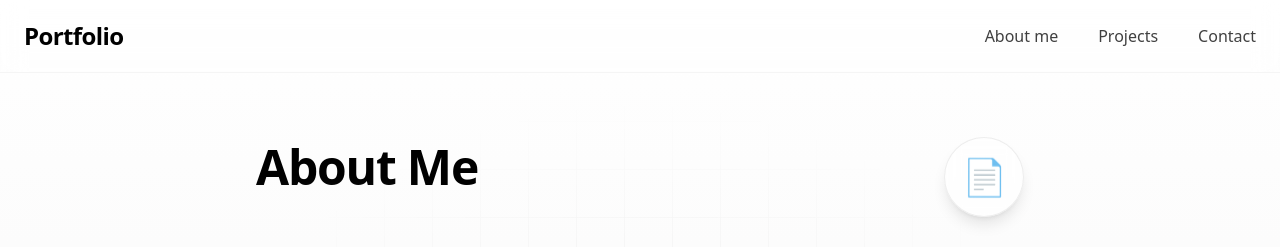
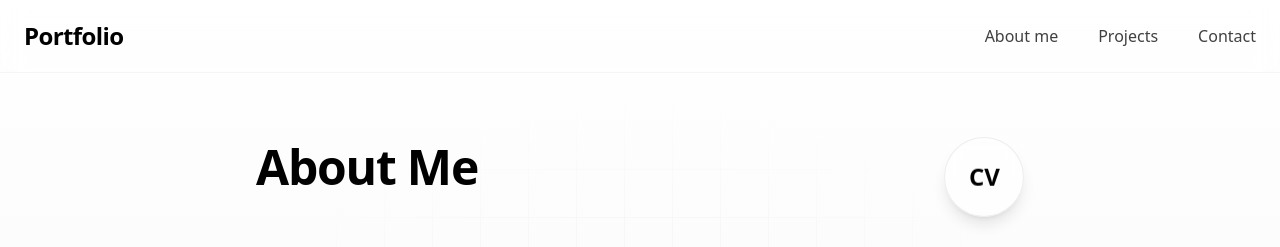
Before and after one commit to karpetoryba/my-portfolio-nextjs, a Next.js app: page /about in a window 1280 px wide. Shown: the top 247 px of the page. Built offline with nearby package versions, Linux system fonts and the light colour scheme.

Commit message:
🎨 Updated CV download button text style on About and Contact pages, and adjusted bottom margin on Projects page for improved layout consistency.

```diff
--- a/src/app/about/page.tsx
+++ b/src/app/about/page.tsx
@@ -23,7 +23,7 @@ export default function AboutPage() {
               className="relative flex items-center justify-center w-16 h-16 sm:w-20 sm:h-20 rounded-full bg-white/60 backdrop-blur-sm border border-neutral-200/70 shadow-lg hover:shadow-xl transition-all duration-300 hover:scale-110 active:scale-95 group"
               aria-label="Download CV"
             >
-              <span className="text-3xl sm:text-4xl animate-float">📄</span>
+              <span className="text-xl sm:text-2xl font-bold text-black animate-float">CV</span>
               <span className="absolute -bottom-8 left-1/2 -translate-x-1/2 text-xs font-medium text-neutral-700 opacity-0 group-hover:opacity-100 transition-opacity duration-200 whitespace-nowrap bg-white/80 px-2 py-1 rounded backdrop-blur-sm">
                 Download CV
               </span>
--- a/src/app/contact/page.tsx
+++ b/src/app/contact/page.tsx
@@ -27,7 +27,7 @@ export default function ContactPage() {
               className="flex items-center justify-center w-16 h-16 sm:w-20 sm:h-20 rounded-full bg-white/60 backdrop-blur-sm border border-neutral-200/70 shadow-lg hover:shadow-xl transition-all duration-300 hover:scale-110 active:scale-95 group"
               aria-label="Download CV"
             >
-              <span className="text-3xl sm:text-4xl animate-float">📄</span>
+              <span className="text-xl sm:text-2xl font-bold text-black animate-float">CV</span>
               <span className="absolute -bottom-8 left-1/2 -translate-x-1/2 text-xs font-medium text-neutral-700 opacity-0 group-hover:opacity-100 transition-opacity duration-200 whitespace-nowrap bg-white/80 px-2 py-1 rounded backdrop-blur-sm">
                 Download CV
               </span>
--- a/src/app/projects/page.tsx
+++ b/src/app/projects/page.tsx
@@ -106,7 +106,7 @@ export default function ProjectsPage() {
           </div>
         </div>
       </main>
-      <div className="mt-12 md:mt-15" />
+      <div className="mt-12 md:mt-10" />
       <Footer />
     </>
   );
```
